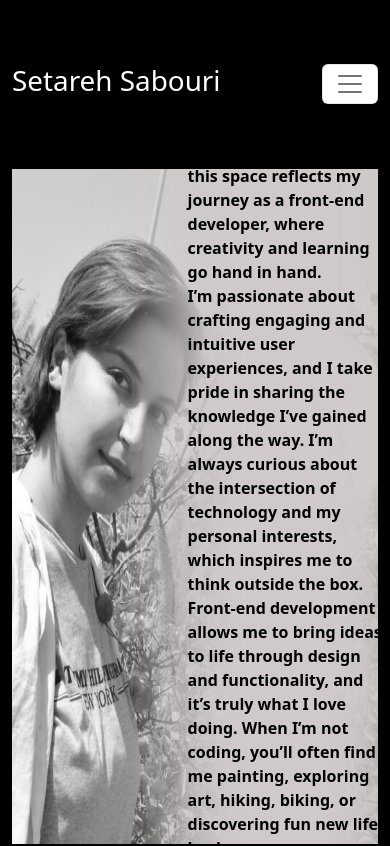
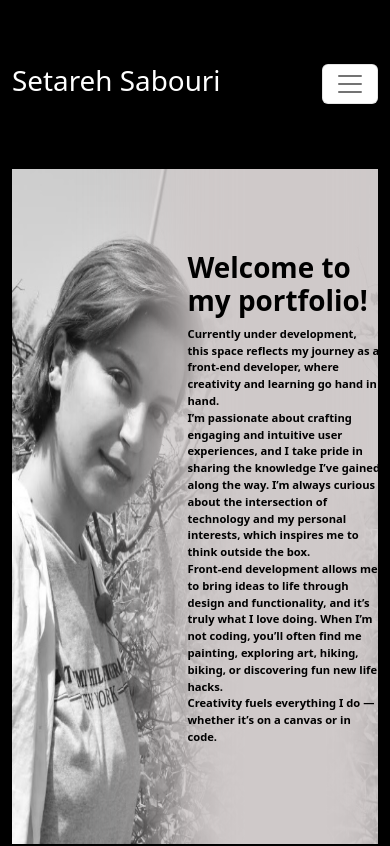
Before and after one commit to setare-sabouri/portfolio, a React (Create React App) app: page /main in a window 390 px wide. Shown: the top 846 px of the page. Built offline with nearby package versions, Linux system fonts and the light colour scheme; no server answers.

Commit message:
font size for mobile

```diff
--- a/src/components/main/about.js
+++ b/src/components/main/about.js
@@ -15,7 +15,7 @@ export const About = () => {
                 <div className="right-head image-blur"></div>
                 <div className='right-head content-on-blur'>
                     <h1 >Welcome to my portfolio!</h1>
-                    <p class="">
+                    <p>
 
                         Currently under development, <br />
                         this space reflects my journey as a front-end developer, where creativity and learning go hand in hand.<br />
@@ -25,7 +25,7 @@ export const About = () => {
                         Front-end development allows me to bring ideas to life through design and functionality, and it’s truly what I love doing.
 
                         When I’m not coding, you’ll often find me painting, exploring art, hiking, biking, or discovering fun new life hacks.<br />
-                        <h5> Creativity fuels everything I do — whether it’s on a canvas or in code.</h5>
+                        Creativity fuels everything I do — whether it’s on a canvas or in code.
 
 
                     </p>
--- a/src/components/main/mq.css
+++ b/src/components/main/mq.css
@@ -12,6 +12,7 @@
     }
     .right-head {
         left: 50%;
+        font-size: 70%;
     }
 }
 
```
